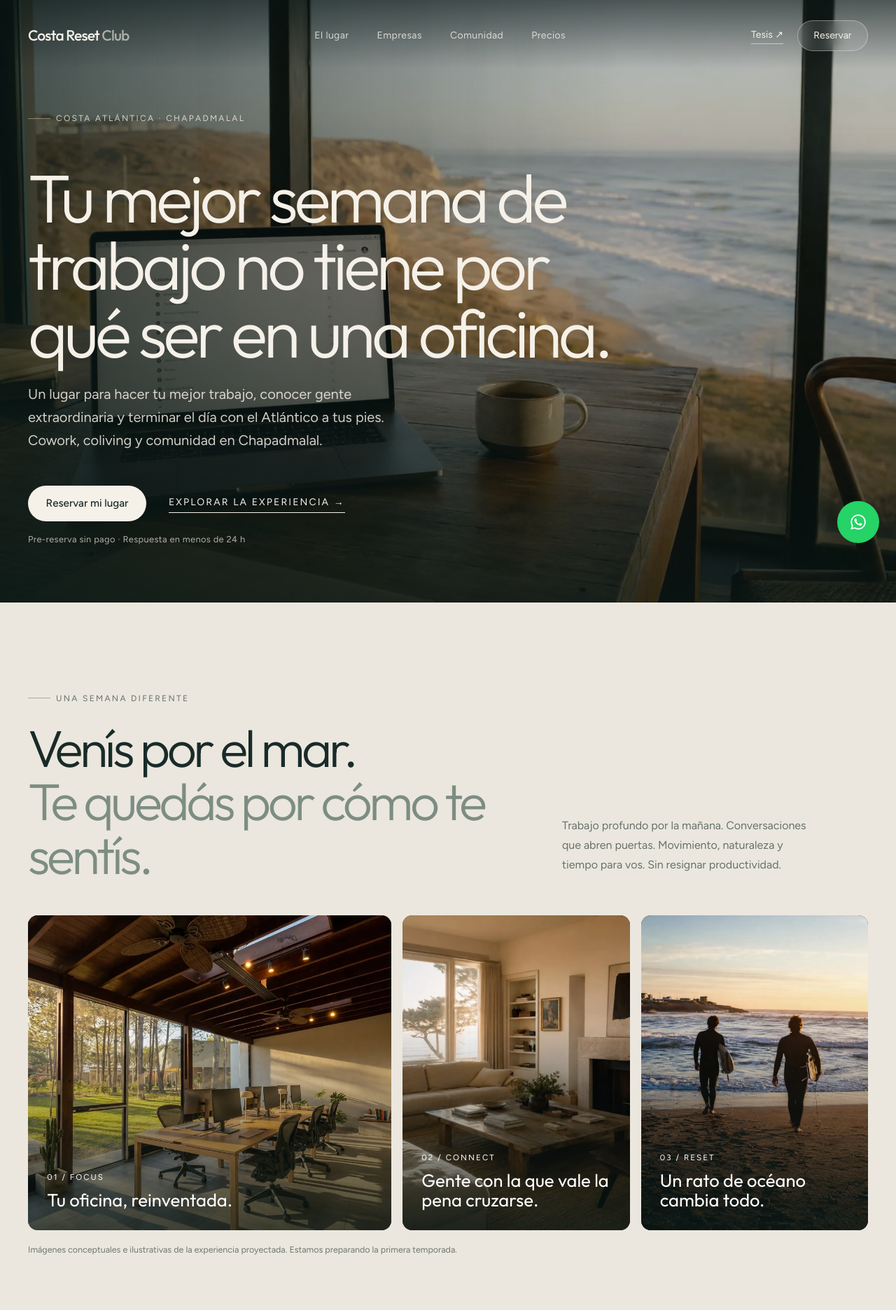
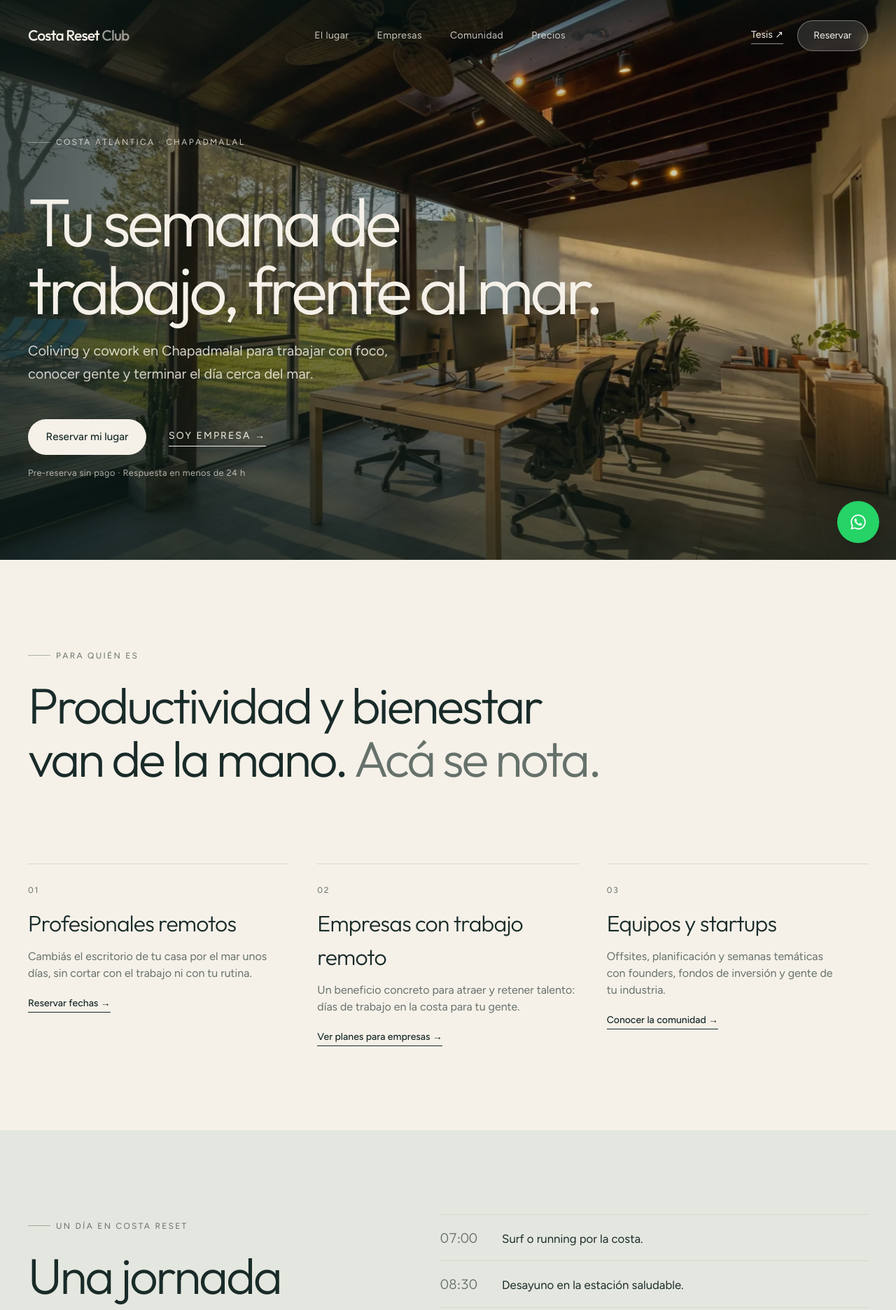
Before and after one commit to facundogregorini-lab/costa-reset, a website: page index.html in a window 1280 px wide. Shown: the top 1872 px of the page at 70% size. Drawn offline with Linux system fonts and the light colour scheme.

Commit message:
Preserve original UX and make realistic cowork photography hero

```diff
--- a/index.html
+++ b/index.html
@@ -20,7 +20,7 @@
 <link rel="preconnect" href="https://fonts.googleapis.com">
 <link rel="preconnect" href="https://fonts.gstatic.com" crossorigin>
 <link href="https://fonts.googleapis.com/css2?family=Figtree:wght@400;500;600&family=Outfit:wght@300;400;500&display=swap" rel="stylesheet">
-<link rel="preload" as="image" href="img/hero-beach-lg.webp" imagesrcset="img/hero-beach-sm.webp 800w, img/hero-beach-lg.webp 1536w" imagesizes="100vw" fetchpriority="high">
+<link rel="preload" as="image" href="img/hero-cowork-lg.webp" imagesrcset="img/hero-cowork-sm.webp 800w, img/hero-cowork-lg.webp 1376w" imagesizes="100vw" fetchpriority="high">
 <link rel="stylesheet" href="styles.css">
 <script>document.documentElement.classList.add('js')</script>
 <!-- Meta Pixel Code -->
@@ -84,9 +84,9 @@
   <!-- ============ HERO ============ -->
   <section id="top" class="hero" aria-label="Costa Reset Club">
     <div class="hero-slides" aria-hidden="true">
-      <img class="is-active" src="img/hero-beach-lg.webp" srcset="img/hero-beach-sm.webp 800w, img/hero-beach-lg.webp 1536w" sizes="100vw" alt="" fetchpriority="high">
+      <img src="img/hero-beach-lg.webp" srcset="img/hero-beach-sm.webp 800w, img/hero-beach-lg.webp 1536w" sizes="100vw" alt="" fetchpriority="high">
       <img src="img/living-lg.webp" srcset="img/living-sm.webp 800w, img/living-lg.webp 1536w" sizes="100vw" alt="" loading="lazy">
-      <img src="img/hero-cowork-lg.webp" srcset="img/hero-cowork-sm.webp 800w, img/hero-cowork-lg.webp 1376w" sizes="100vw" alt="" loading="lazy">
+      <img class="is-active" src="img/hero-cowork-lg.webp" srcset="img/hero-cowork-sm.webp 800w, img/hero-cowork-lg.webp 1376w" sizes="100vw" alt="" loading="lazy">
       <img src="img/surf-walk-lg.webp" srcset="img/surf-walk-sm.webp 800w, img/surf-walk-lg.webp 1024w" sizes="100vw" alt="" loading="lazy">
       <img src="img/pool-lg.webp" srcset="img/pool-sm.webp 800w, img/pool-lg.webp 1200w" sizes="100vw" alt="" loading="lazy">
     </div>
@@ -94,12 +94,12 @@
     <div class="wrap hero-inner">
       <p class="eyebrow on-dark fade" style="--d:150ms">Costa Atlántica · Chapadmalal</p>
       <div>
-        <h1 class="hero-title fade-up" style="--d:300ms">Tu mejor semana de trabajo no tiene por qué ser en una oficina.</h1>
-        <p class="hero-lead fade-up" style="--d:500ms">Un lugar para hacer tu mejor trabajo, conocer gente extraordinaria y terminar el día con el Atlántico a tus pies. Cowork, coliving y comunidad en Chapadmalal.</p>
+        <h1 class="hero-title fade-up" style="--d:300ms">Tu semana de trabajo, frente al mar.</h1>
+        <p class="hero-lead fade-up" style="--d:500ms">Coliving y cowork en Chapadmalal para trabajar con foco, conocer gente y terminar el día cerca del mar.</p>
       </div>
       <div class="hero-foot fade" style="--d:750ms">
         <a href="#reservar" class="btn-light">Reservar mi lugar</a>
-        <a href="#lugar" class="link-cta">Explorar la experiencia →</a>
+        <a href="#empresas" class="link-cta">Soy empresa →</a>
         <p class="hero-note">Pre-reserva sin pago · Respuesta en menos de 24 h</p>
         <a href="tesis" class="hero-thesis">
           <span class="ht-tag">Inversores y empresas</span>
@@ -111,16 +111,6 @@
   </section>
 
 
-  <!-- Editorial experience / conceptual imagery -->
-  <section class="experience-intro" aria-labelledby="experience-heading">
-    <div class="wrap experience-heading"><p class="eyebrow">Una semana diferente</p><h2 id="experience-heading">Venís por el mar.<br><em>Te quedás por cómo te sentís.</em></h2><p>Trabajo profundo por la mañana. Conversaciones que abren puertas. Movimiento, naturaleza y tiempo para vos. Sin resignar productividad.</p></div>
-    <div class="experience-mosaic wrap">
-      <figure class="experience-tile tile-large"><img src="img/hero-cowork-lg.webp" alt="Cowork luminoso con espacios de trabajo" loading="lazy"><figcaption><span>01 / Focus</span><strong>Tu oficina, reinventada.</strong></figcaption></figure>
-      <figure class="experience-tile"><img src="img/living-lg.webp" alt="Living compartido para descansar y conectar" loading="lazy"><figcaption><span>02 / Connect</span><strong>Gente con la que vale la pena cruzarse.</strong></figcaption></figure>
-      <figure class="experience-tile"><img src="img/surf-walk-lg.webp" alt="Surf en la costa atlántica" loading="lazy"><figcaption><span>03 / Reset</span><strong>Un rato de océano cambia todo.</strong></figcaption></figure>
-    </div>
-    <p class="wrap experience-disclaimer">Imágenes conceptuales e ilustrativas de la experiencia proyectada. Estamos preparando la primera temporada.</p>
-  </section>
   <!-- ============ PARA QUIÉN ============ -->
   <section id="para-quien" class="section">
     <div class="wrap">
@@ -173,13 +163,13 @@
   <section id="lugar" class="section tight-top">
     <div class="wrap">
       <div class="reveal section-head">
-        <p class="eyebrow">Espacios para vivir y crear</p>
-        <h2 class="display">Todo lo que necesitás.<br><em class="muted">Nada de lo que te distrae.</em></h2>
+        <p class="eyebrow">El lugar</p>
+        <h2 class="display">Todo, a 30 segundos.</h2>
         <p class="lead">Instalaciones pensadas primero para trabajar bien. Después, para todo lo demás.</p>
       </div>
       <div class="amenities">
         <article class="amenity reveal">
-          <img src="img/hero-beach-lg.webp" srcset="img/hero-beach-sm.webp 800w, img/hero-beach-lg.webp 1536w" sizes="(min-width: 1024px) 25vw, 50vw" alt="Escritorio del cowork frente a un ventanal con vista a los acantilados y el mar" loading="lazy">
+          <img src="img/hero-cowork-lg.webp" srcset="img/hero-cowork-sm.webp 800w, img/hero-cowork-lg.webp 1376w" sizes="(min-width: 1024px) 25vw, 50vw" alt="Escritorio del cowork frente a un ventanal con vista a los acantilados y el mar" loading="lazy">
           <div><p>Cowork</p><h3>Escritorios con vista al mar.</h3></div>
         </article>
         <article class="amenity reveal" style="--d:60ms">
```
